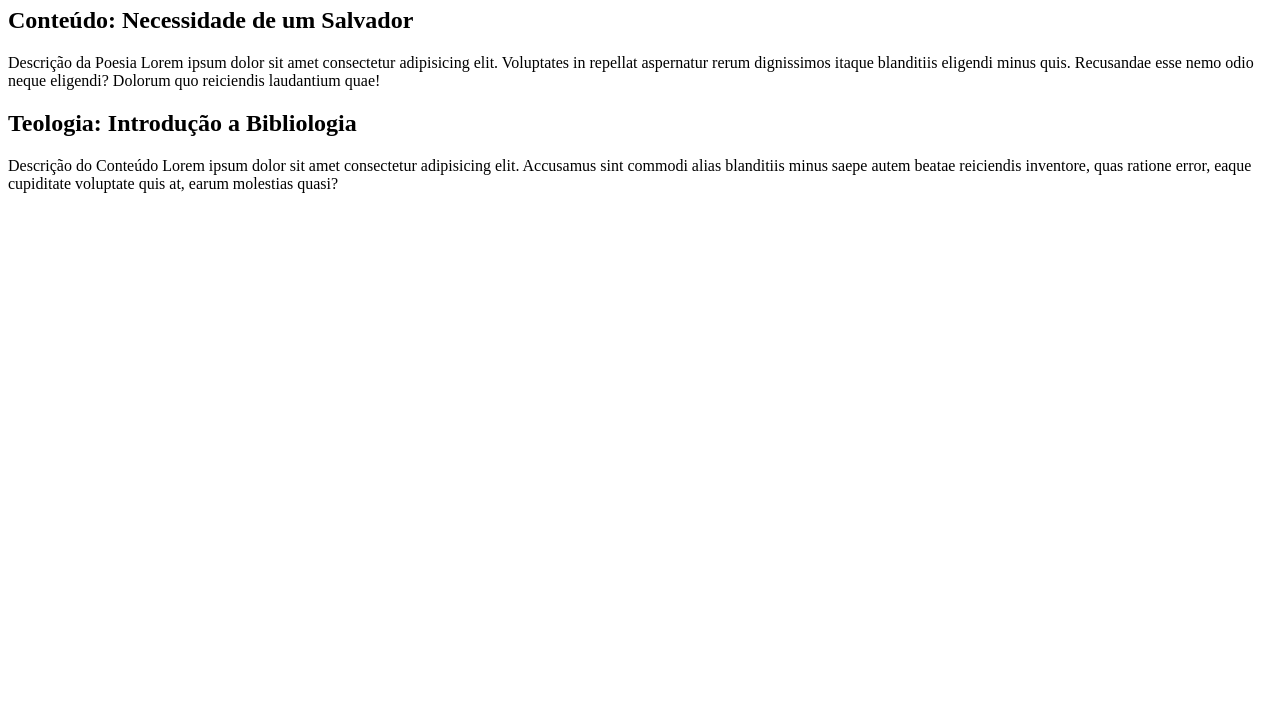
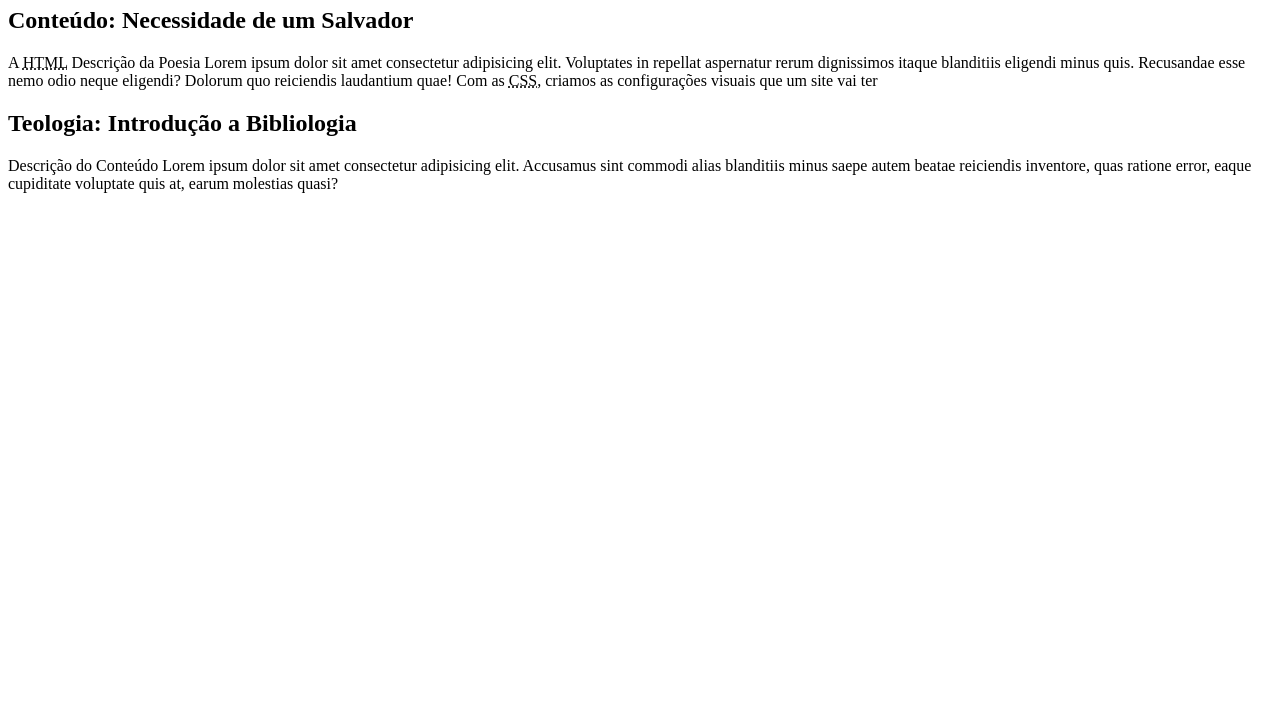
Before and after one commit to otaviobelfort/project_site_pessoal_otavio, a plain HTML site: page index.html in a window 1280 px wide. Shown: the part 73-800 px from the top of the page. Drawn offline with Linux system fonts and the light colour scheme.

Commit message:
Update index.html

```diff
--- a/index.html
+++ b/index.html
@@ -12,10 +12,10 @@
         </header>
         <article>
             <h2> Conteúdo: Necessidade de um Salvador</h2>
-            <p> Descrição da Poesia Lorem ipsum dolor sit amet consectetur adipisicing elit.
+            <p>A <abbr title="HyperText Markup Language">HTML</abbr> Descrição da Poesia Lorem ipsum dolor sit amet consectetur adipisicing elit.
                 Voluptates in repellat aspernatur rerum dignissimos itaque blanditiis eligendi
                 minus quis. Recusandae esse nemo odio neque eligendi? Dolorum quo reiciendis
-                laudantium quae!</p>
+                laudantium quae! Com as <abbr title="Cascading Style Sheets">CSS</abbr>, criamos as configurações visuais que um site vai ter</p>
         </article>
         <article>
             <h2>Teologia: Introdução a Bibliologia</h2>
```
